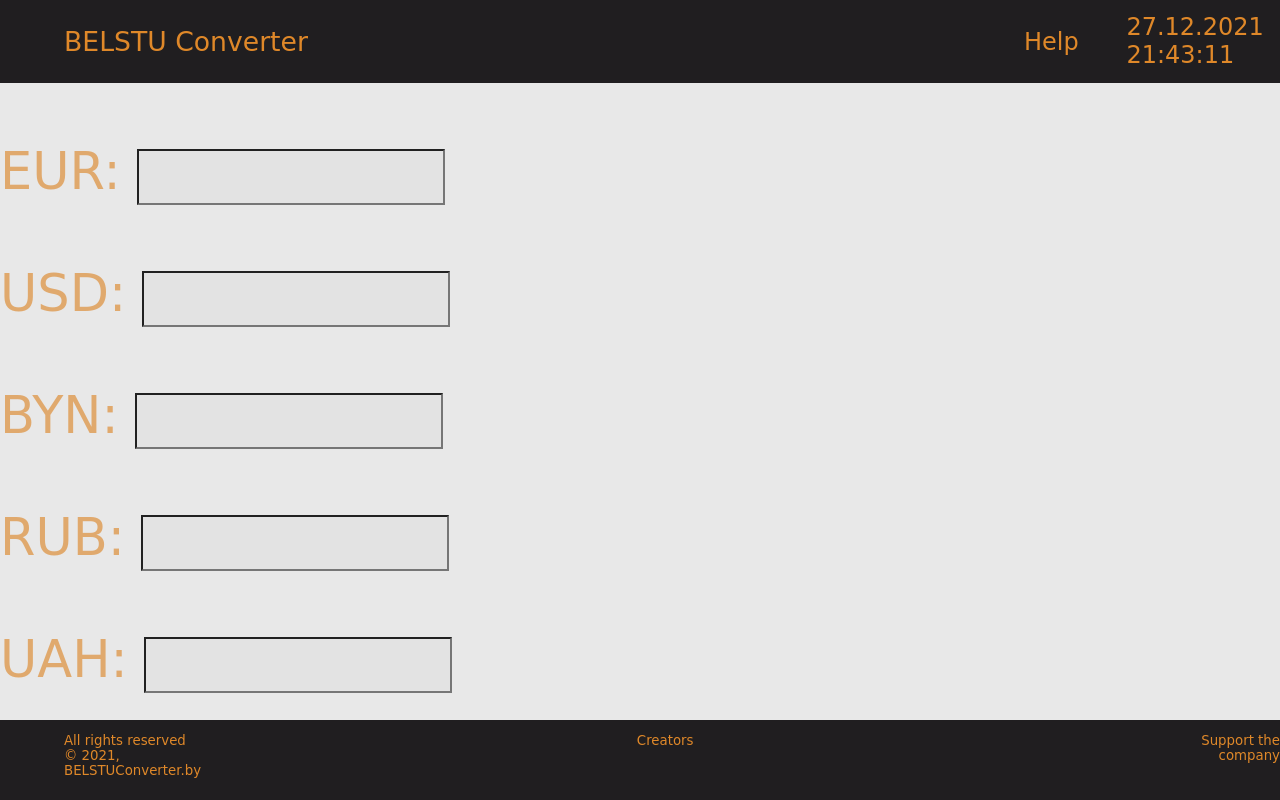
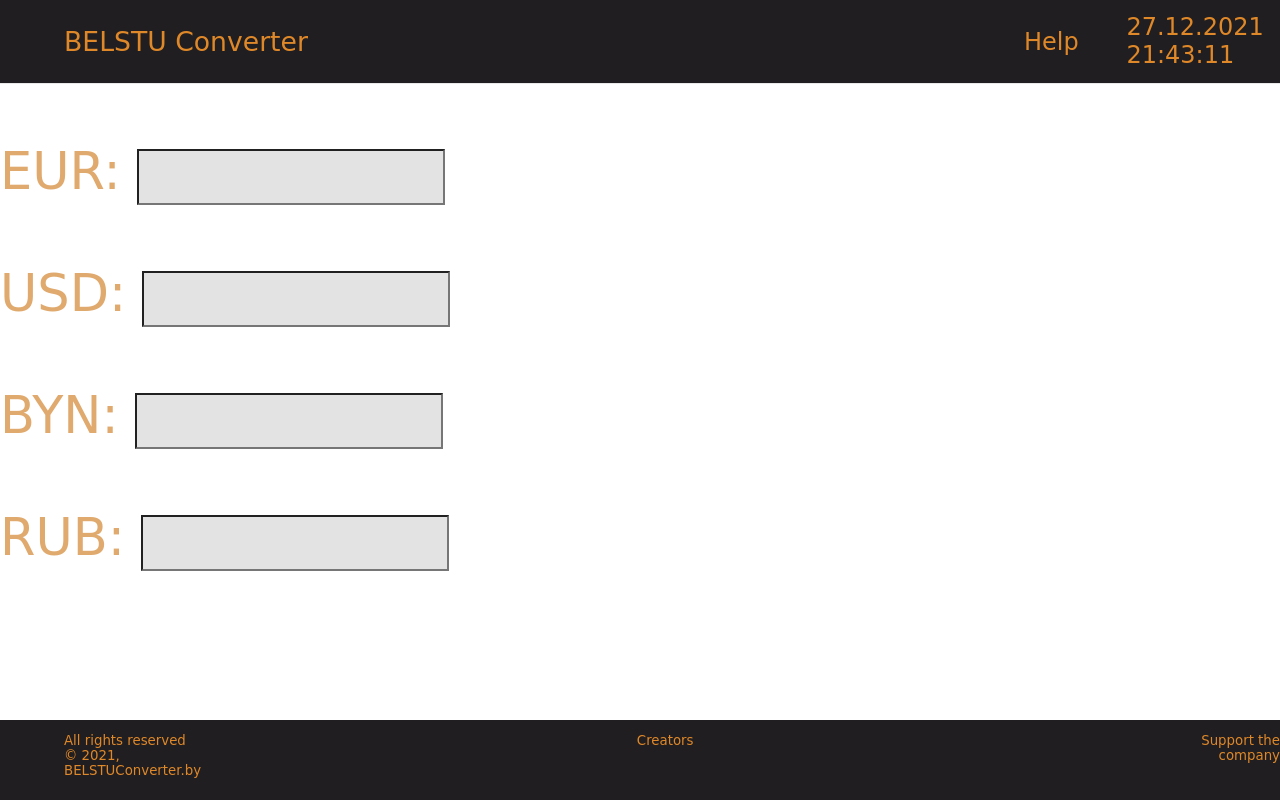
Before and after one commit to dimaqqw/Currency-Converter, a plain HTML site: page index.html in a window 1280 px wide. Drawn offline with Linux system fonts and the light colour scheme; a web font is replaced by a local one.

Commit message:
Add files via upload

```diff
--- a/index.html
+++ b/index.html
@@ -77,7 +77,7 @@
 			 USD: <input type='text' name='USD'  /><br /> <br />
 			 BYN: <input type='text' name='BYN' /><br /><br />
 			 RUB: <input type='text' name='RUB' /><br /><br />
-			 UAH: <input type='text' name='UAH' /><br /><br />
+
 		 </p>
 
 			 </form>
--- a/main.css
+++ b/main.css
@@ -96,7 +96,7 @@ footer a {
 }
 main{
 	background-color: #e8e8e8;
-
+ 	height:1px ;
 
 
 }
```
